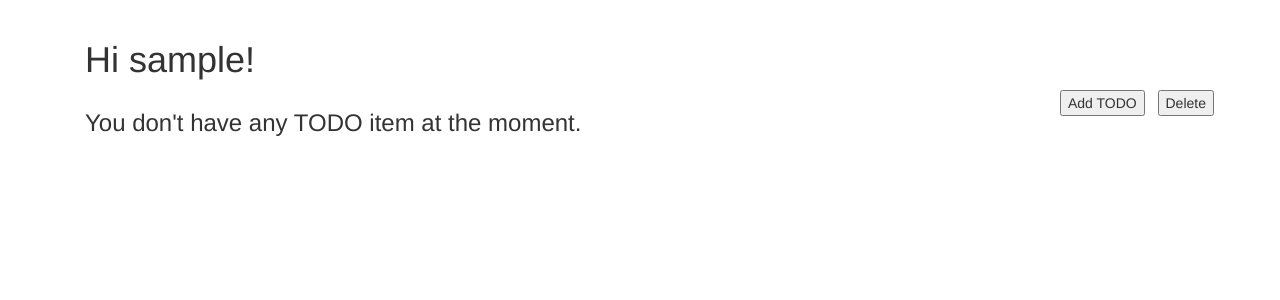
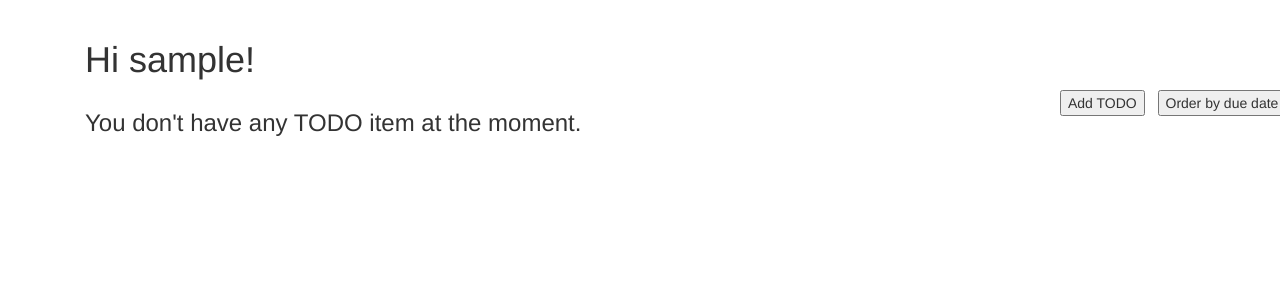
Before and after one commit to Mabelal/TwoFish, a Flask app: page /home/ in a window 1280 px wide. Shown: the part 52-352 px from the top of the page. Run offline with Flask 2, Linux system fonts and the light colour scheme; the visitor is signed in with stand-in values (Sample User, id 1); data comes from the database, SQL or seed files in the repository; data that the repository does not hold is empty; some libraries are stand-ins or nearby versions.

Commit message:
Add sort btn

```diff
--- a/src/routes/todos_controller.py
+++ b/src/routes/todos_controller.py
@@ -21,9 +21,9 @@ def add_todo():
     return redirect(url_for("todos_controller.home"))
 
 
-@todos_controller_bp.route("/delete_all", methods=["POST"])
-def delete_all():
-    todos_service.delete_all()
+@todos_controller_bp.route("/sort_todos", methods=["POST"])
+def sort_todos():
+    todos_service.sort_todos()
     return redirect(url_for("todos_controller.home"))
 
 
--- a/src/templates/home_form.html
+++ b/src/templates/home_form.html
@@ -30,9 +30,9 @@
                 </form>
             </div>
             <div class="col-md-1">
-                <form action="{{ url_for("todos_controller.delete_all") }}" method="post">
+                <form action="{{ url_for("todos_controller.sort_todos") }}" method="post">
                     {{ form.hidden_tag() }}
-                    {{ form.delete_btn() }}
+                    {{ form.sort_btn() }}
                 </form>
             </div>
         </div>
--- a/src/todos/todos_service.py
+++ b/src/todos/todos_service.py
@@ -8,22 +8,16 @@ def get_todos():
 
 
 def add_todo():
-    date = datetime.date.today()
     todo = Todo(body="My first TODO is to do this and that and that",
                 is_complete=False,
-                due_date=date,
+                due_date=datetime.date.today(),
                 author=current_user)
     db.session.add(todo)
     db.session.commit()
 
 
-def delete_all():
-    todos = current_user.todos.all()
-    for t in todos:
-        db.session.delete(t)
-    # if len(todos) > 0:
-    #     db.session.delete(todos[-1])
-    db.session.commit()
+def sort_todos():
+    pass
 
 
 def mark_complete(todo_id):
--- a/src/todos/todos_view.py
+++ b/src/todos/todos_view.py
@@ -4,4 +4,4 @@
 
 class TodoForm(FlaskForm):
     add_btn = SubmitField("Add TODO")
-    delete_btn = SubmitField("Delete")
+    sort_btn = SubmitField("Order by due date")
```
Also changed, not shown: 1 other file.
